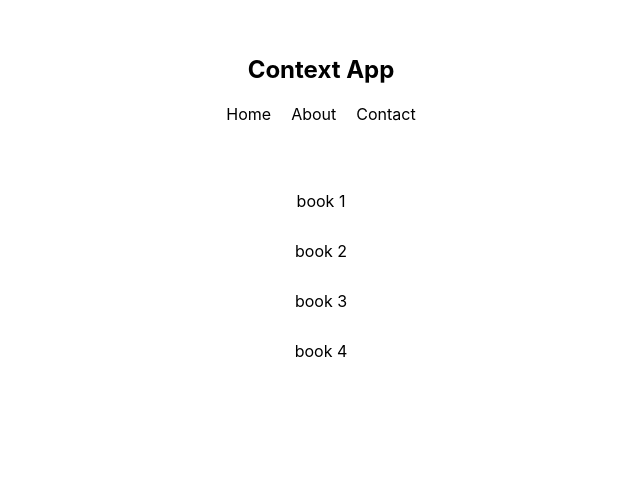
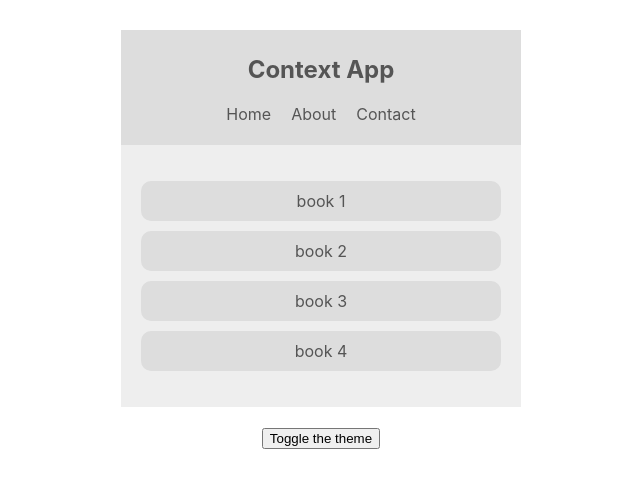
Before and after one commit to mklopotek/contextAndHooks, a React (Create React App) app: page / in a window 1280 px wide. Shown: the top 488 px of the page, without its empty margins (319-959 px from the left). Built offline with nearby package versions, Linux system fonts and the light colour scheme.

Commit message:
cotext for theme

```diff
--- a/src/App.js
+++ b/src/App.js
@@ -1,12 +1,17 @@
 import React from 'react';
 import Navbar from './components/Navbar'
 import BookList from './components/BookList';
+import ThemeContextProvider from './context/ThemeContext';
+import ThemeToggle from './components/ThemeToggle';
 
 function App() {
   return (
     <div className="App">
-      <Navbar />
-      <BookList />
+      <ThemeContextProvider>
+        <Navbar />
+        <BookList />
+        <ThemeToggle />
+      </ThemeContextProvider>
     </div>
   );
 }
--- a/src/components/BookList.js
+++ b/src/components/BookList.js
@@ -1,13 +1,22 @@
 import React, { Component } from 'react'
+import { ThemeContext } from '../context/ThemeContext';
 
+//using this.context
 class BookList extends Component {
+    static contextType = ThemeContext
+
     render() {
-        return <div className={'book-list'}>
+
+        const { isLightTheme, light, dark } = this.context
+
+        const theme = isLightTheme ? light : dark
+
+        return <div className={'book-list'} style={{ color: theme.syntax, background: theme.bg }}>
             <ul>
-                <li>book 1 </li>
-                <li>book 2</li>
-                <li>book 3</li>
-                <li>book 4</li>
+                <li style={{ background: theme.ui }}>book 1 </li>
+                <li style={{ background: theme.ui }}>book 2</li>
+                <li style={{ background: theme.ui }}>book 3</li>
+                <li style={{ background: theme.ui }}>book 4</li>
             </ul>
         </div>
     }
--- a/src/components/Navbar.js
+++ b/src/components/Navbar.js
@@ -1,8 +1,20 @@
 import React, { Component } from 'react'
+import { ThemeContext } from '../context/ThemeContext';
 
+//using Consumer
 class Navbar extends Component {
+
     render() {
-        return <nav>
+
+        return (
+            <ThemeContext.Consumer>
+                {
+                    (context) => {
+                        const { isLightTheme, light, dark } = context
+                        const theme = isLightTheme ? light : dark
+
+                        return (
+                            <nav style={{ background: theme.ui, color: theme.syntax }}>
                                 <h1>Context App</h1>
                                 <ul>
                                     <li>Home</li>
@@ -10,6 +22,11 @@
                                     <li>Contact</li>
                                 </ul>
                             </nav>
+                        )
+                    }
+                }
+            </ThemeContext.Consumer>
+        )
     }
 }
 
--- /dev/null
+++ b/src/components/ThemeToggle.js
@@ -0,0 +1,19 @@
+import React, { Component } from 'react'
+import { ThemeContext } from '../context/ThemeContext';
+
+class ThemeToggle extends Component {
+    static contextType = ThemeContext
+
+
+    render() {
+        const { toggleTheme } = this.context
+
+        return (
+            <button onClick={toggleTheme}>
+                Toggle the theme
+            </button>
+        )
+    }
+}
+
+export default ThemeToggle
--- /dev/null
+++ b/src/context/ThemeContext.js
@@ -0,0 +1,33 @@
+import React, { createContext, Component } from 'react'
+
+export const ThemeContext = createContext()
+
+class ThemeContextProvider extends Component {
+    state = {
+        isLightTheme: true,
+        light: {
+            syntax: '#555',
+            ui: '#ddd',
+            bg: '#eee'
+        },
+        dark: {
+            syntax: '#ddd',
+            ui: '#333',
+            bg: '#555'
+        }
+    }
+
+    toggleTheme = () => {
+        this.setState(state => ({ isLightTheme: !state.isLightTheme }))
+    }
+
+    render() {
+        return (
+            <ThemeContext.Provider value={{ ...this.state, toggleTheme: this.toggleTheme }}>
+                {this.props.children}
+            </ThemeContext.Provider>
+        )
+    }
+}
+
+export default ThemeContextProvider
```
Lines whose indentation alone changed are shown as unchanged.
